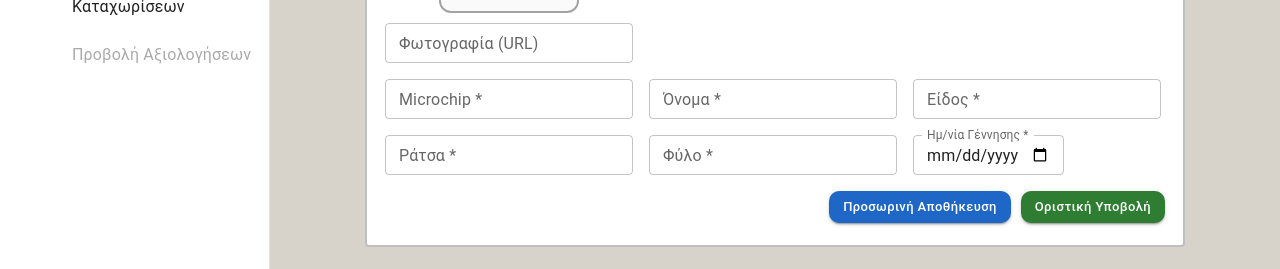
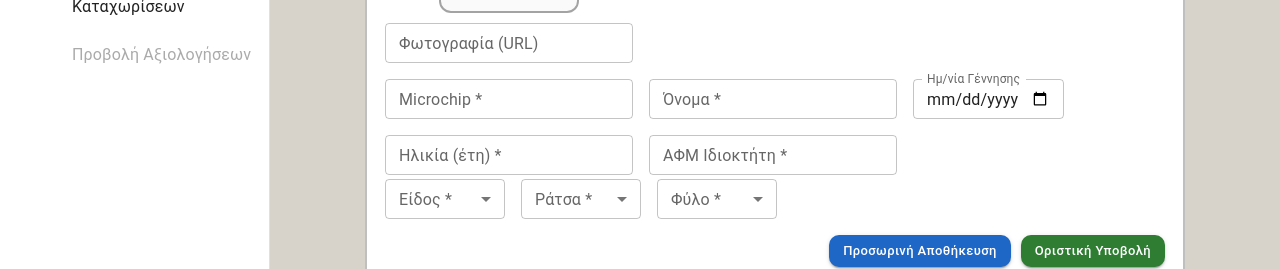
Before and after one commit to MerApost/Website-PetHealth, a React (Create React App) app: page /vet_main/1/pet-register in a window 1280 px wide. Shown: the part 377-646 px from the top of the page. Built offline with nearby package versions, Linux system fonts and the light colour scheme; sample sign-in values are in the browser's storage; some icons are missing.

Commit message:
vet pet register fixx

```diff
--- a/db.json
+++ b/db.json
@@ -22,6 +22,17 @@
           "color": "Λευκό",
           "photo": "https://images.unsplash.com/photo-1629740067905-bd3f515aa739?q=80&w=1976&auto=format&fit=crop&ixlib=rb-4.1.0&ixid=M3wxMjA3fDB8MHxwaG90by1wYWdlfHx8fGVufDB8fHx8fA%3D%3D",
           "isLost": false
+        },
+        {
+          "id": 2,
+          "microchip": "333333333",
+          "name": "Μπιλι",
+          "type": "Σκύλος",
+          "breed": "Boxer",
+          "gender": "Αρσενικό",
+          "birthDate": "",
+          "age": 4,
+          "photo": "https://images.unsplash.com/photo-1637852423152-342403950d2f?q=80&w=687&auto=format&fit=crop&ixlib=rb-4.1.0&ixid=M3wxMjA3fDB8MHxwaG90by1wYWdlfHx8fGVufDB8fHx8fA%3D%3D"
         }
       ],
       "photo": "https://images.unsplash.com/photo-1607746882042-944635dfe10e?q=80&w=1170&auto=format&fit=crop&ixlib=rb-4.1.0&ixid=M3wxMjA3fDB8MHxwaG90by1wYWdlfHx8fGVufDB8fHx8fA%3D%3D"
@@ -36,7 +47,19 @@
       "afm": "123412345",
       "petsCount": 3,
       "password": "12345678Aa!",
-      "pets": []
+      "pets": [
+        {
+          "id": 1,
+          "microchip": "333",
+          "name": "aka",
+          "type": "Χελώνα",
+          "breed": "Καμία επιλογή",
+          "gender": "Αρσενικό",
+          "birthDate": "",
+          "age": 4,
+          "photo": ""
+        }
+      ]
     },
     {
       "id": "3",
@@ -306,7 +329,44 @@
     }
   ],
   "foundReports": [],
-  "petRegistrations": [],
+  "petRegistrations": [
+    {
+      "id": "0f77",
+      "microchip": "333333333",
+      "name": "Μπιλι",
+      "species": "Σκύλος",
+      "breed": "Boxer",
+      "gender": "Αρσενικό",
+      "birthDate": "",
+      "age": "4",
+      "ownerAfm": "123456789",
+      "photo": "https://images.unsplash.com/photo-1637852423152-342403950d2f?q=80&w=687&auto=format&fit=crop&ixlib=rb-4.1.0&ixid=M3wxMjA3fDB8MHxwaG90by1wYWdlfHx8fGVufDB8fHx8fA%3D%3D",
+      "vetId": "3",
+      "status": "final",
+      "ownerId": "1",
+      "petId": 2,
+      "createdAt": "2026-01-18T14:17:04.629Z",
+      "updatedAt": "2026-01-18T14:17:04.629Z"
+    },
+    {
+      "id": "7693",
+      "microchip": "333",
+      "name": "aka",
+      "species": "Χελώνα",
+      "breed": "Καμία επιλογή",
+      "gender": "Αρσενικό",
+      "birthDate": "",
+      "age": "4",
+      "ownerAfm": "123412345",
+      "photo": "",
+      "vetId": "3",
+      "status": "final",
+      "ownerId": "2",
+      "petId": 1,
+      "createdAt": "2026-01-18T14:36:18.200Z",
+      "updatedAt": "2026-01-18T14:36:18.200Z"
+    }
+  ],
   "vetSchedules": [
     {
       "id": "d183",
--- a/src/pages/Vet/VetPetRegister.css
+++ b/src/pages/Vet/VetPetRegister.css
@@ -90,6 +90,17 @@
   margin-top: 16px;
 }
 
+.vetpet-message{
+  margin-top: 10px;
+  padding: 8px 12px;
+  border-radius: 8px;
+  background: #ffe3e3;
+  color: #8b1d1d;
+  border: 1px solid #f0b5b5;
+  text-align: center;
+  font-size: 12px;
+}
+
 .vetpet-btn-blue,
 .vetpet-btn-green{
   padding: 4px 14px !important;
@@ -101,6 +112,11 @@
 
 .vetpet-btn-blue{ background: #1e67c6 !important; }
 .vetpet-btn-green{ background: #2e7d32 !important; }
+
+.vetpet-select .MuiInputBase-root{
+  min-height: 40px;
+  min-width: 120px;
+}
 
 .vetpet-back{
   margin-top: 18px;
--- a/src/pages/Vet/VetPetRegister.js
+++ b/src/pages/Vet/VetPetRegister.js
@@ -11,11 +11,15 @@ import {
   Button,
   Box,
   CssBaseline,
+  MenuItem,
 } from "@mui/material";
 
 import InsertPhotoIcon from "@mui/icons-material/InsertPhoto";
 import BackButton from "../../components/BackButton/BackButton";
 import VetDashboard from "./VetDashboard";
+import Pet_Types from "../Lost_Pets/Data/Pet_Types";
+import { Pet_Breeds } from "../Lost_Pets/Data/Pet_Breeds";
+import { GenderOptions } from "../Lost_Pets/Data/GenderOptions";
 
 const initial = {
   microchip: "",
@@ -24,6 +28,8 @@ const initial = {
   breed: "",
   gender: "",
   birthDate: "",
+  age: "",
+  ownerAfm: "",
   photo: "",
 };
 
@@ -31,6 +37,8 @@ export default function VetPetRegister() {
   const navigate = useNavigate();
   const [form, setForm] = React.useState(initial);
   const [saving, setSaving] = React.useState(false);
+  const [errors, setErrors] = React.useState({ ownerAfm: "", microchip: "" });
+  const [message, setMessage] = React.useState("");
 
   const rawVetId = localStorage.getItem("userId");
   const vetId = (rawVetId || "").trim();
@@ -39,7 +47,14 @@ export default function VetPetRegister() {
     if (!vetId) navigate("/login");
   }, [vetId, navigate]);
 
-  const change = (k) => (e) => setForm((p) => ({ ...p, [k]: e.target.value }));
+  const change = (k) => (e) => {
+    const value = e.target.value;
+    setForm((p) => ({ ...p, [k]: value }));
+    if (k === "ownerAfm" || k === "microchip") {
+      setErrors((prev) => ({ ...prev, [k]: "" }));
+      setMessage("");
+    }
+  };
 
   const maxBirthDate = React.useMemo(() => {
     const d = new Date();
@@ -60,7 +75,8 @@ export default function VetPetRegister() {
       form.species.trim() &&
       form.breed.trim() &&
       form.gender.trim() &&
-      form.birthDate.trim()
+      String(form.age).trim() &&
+      form.ownerAfm.trim()
     );
   };
 
@@ -83,11 +99,73 @@ export default function VetPetRegister() {
 
     try {
       setSaving(true);
+      setMessage("");
+
+      let ownerId = "";
+      let petId = "";
+
+      if (status === "final") {
+        const usersRes = await fetch("http://localhost:3004/users");
+        const users = usersRes.ok ? await usersRes.json() : [];
+        const owner = Array.isArray(users)
+          ? users.find((u) => String(u.afm || "").trim() === form.ownerAfm.trim() && u.role === "owner")
+          : null;
+
+        if (!owner) {
+          setErrors((prev) => ({ ...prev, ownerAfm: "Δεν βρέθηκε ιδιοκτήτης με αυτό το ΑΦΜ." }));
+          setMessage("Δεν βρέθηκε ιδιοκτήτης με αυτό το ΑΦΜ.");
+          return;
+        }
+
+        const microchipTaken = Array.isArray(users)
+          ? users.some((u) =>
+              Array.isArray(u.pets) &&
+              u.pets.some((p) => String(p.microchip || "").trim() === form.microchip.trim())
+            )
+          : false;
+
+        if (microchipTaken) {
+          setErrors((prev) => ({ ...prev, microchip: "Υπάρχει ήδη κατοικίδιο με αυτό το microchip." }));
+          setMessage("Υπάρχει ήδη κατοικίδιο με αυτό το microchip.");
+          return;
+        }
+
+        const nextId =
+          Array.isArray(owner.pets) && owner.pets.length > 0
+            ? Math.max(...owner.pets.map((p) => Number(p.id) || 0)) + 1
+            : 1;
+
+        const newPet = {
+          id: nextId,
+          microchip: form.microchip.trim(),
+          name: form.name.trim(),
+          type: form.species.trim(),
+          breed: form.breed.trim(),
+          gender: form.gender.trim(),
+          birthDate: form.birthDate.trim(),
+          age: form.age ? Number(form.age) : "",
+          photo: form.photo.trim(),
+        };
+
+        const patchRes = await fetch(`http://localhost:3004/users/${owner.id}`, {
+          method: "PATCH",
+          headers: { "Content-Type": "application/json" },
+          body: JSON.stringify({
+            pets: Array.isArray(owner.pets) ? [...owner.pets, newPet] : [newPet],
+          }),
+        });
+        if (!patchRes.ok) throw new Error("PATCH failed");
+
+        ownerId = owner.id;
+        petId = newPet.id;
+      }
 
       const payload = {
         ...form,
         vetId,
         status,
+        ownerId,
+        petId,
         createdAt: new Date().toISOString(),
         updatedAt: new Date().toISOString(),
       };
@@ -122,7 +200,7 @@ export default function VetPetRegister() {
         <Divider className="vetpet-divider" />
 
         <Grid container spacing={2} className="vetpet-grid">
-          <Grid item xs={12} md={4}>
+          <Grid item xs={12} md={3}>
             <div className="vetpet-photo">
               <div className="vetpet-photo-box">
                 {form.photo && isLikelyUrl(form.photo) ? (
@@ -145,7 +223,7 @@ export default function VetPetRegister() {
             </div>
           </Grid>
 
-          <Grid item xs={12} md={8}>
+          <Grid item xs={12} md={9}>
             <Grid container spacing={2}>
               <Grid item xs={12} md={6}>
                 <TextField
@@ -154,6 +232,8 @@ export default function VetPetRegister() {
                   fullWidth
                   value={form.microchip}
                   onChange={change("microchip")}
+                  error={Boolean(errors.microchip)}
+                  helperText={errors.microchip || ""}
                 />
               </Grid>
 
@@ -169,40 +249,8 @@ export default function VetPetRegister() {
 
               <Grid item xs={12} md={6}>
                 <TextField
-                  label="Είδος *"
-                  size="small"
-                  fullWidth
-                  value={form.species}
-                  onChange={change("species")}
-                  placeholder="Σκύλος/Γάτα..."
-                />
-              </Grid>
-
-              <Grid item xs={12} md={6}>
-                <TextField
-                  label="Ράτσα *"
-                  size="small"
-                  fullWidth
-                  value={form.breed}
-                  onChange={change("breed")}
-                />
-              </Grid>
-
-              <Grid item xs={12} md={6}>
-                <TextField
-                  label="Φύλο *"
-                  size="small"
-                  fullWidth
-                  value={form.gender}
-                  onChange={change("gender")}
-                  placeholder="Αρσενικό/Θηλυκό"
-                />
-              </Grid>
-
-              <Grid item xs={12} md={6}>
-                <TextField
                   type="date"
-                  label="Ημ/νία Γέννησης *"
+                  label="Ημ/νία Γέννησης"
                   size="small"
                   fullWidth
                   value={form.birthDate}
@@ -211,9 +259,91 @@ export default function VetPetRegister() {
                   inputProps={{ max: maxBirthDate }}
                 />
               </Grid>
+
+              <Grid item xs={12} md={6}>
+                <TextField
+                  label="Ηλικία (έτη) *"
+                  size="small"
+                  fullWidth
+                  type="number"
+                  value={form.age}
+                  onChange={change("age")}
+                  inputProps={{ min: 0, step: 1 }}
+                />
+              </Grid>
+
+              <Grid item xs={12} md={6}>
+                <TextField
+                  label="ΑΦΜ Ιδιοκτήτη *"
+                  size="small"
+                  fullWidth
+                  value={form.ownerAfm}
+                  onChange={change("ownerAfm")}
+                  error={Boolean(errors.ownerAfm)}
+                  helperText={errors.ownerAfm || ""}
+                />
+              </Grid>
             </Grid>
           </Grid>
         </Grid>
+
+        <Grid container spacing={2} className="vetpet-grid">
+          <Grid item xs={12}>
+            <TextField
+              select
+              label="Είδος *"
+              size="small"
+              fullWidth
+              value={form.species}
+              onChange={change("species")}
+              className="vetpet-select"
+            >
+              {Pet_Types.map((type) => (
+                <MenuItem key={type.label} value={type.label}>
+                  {type.label}
+                </MenuItem>
+              ))}
+            </TextField>
+          </Grid>
+
+          <Grid item xs={12}>
+            <TextField
+              select
+              label="Ράτσα *"
+              size="small"
+              fullWidth
+              value={form.breed}
+              onChange={change("breed")}
+              className="vetpet-select"
+            >
+              {Pet_Breeds.map((breed) => (
+                <MenuItem key={breed.value || breed.label} value={breed.value || breed.label}>
+                  {breed.label}
+                </MenuItem>
+              ))}
+            </TextField>
+          </Grid>
+
+          <Grid item xs={12}>
+            <TextField
+              select
+              label="Φύλο *"
+              size="small"
+              fullWidth
+              value={form.gender}
+              onChange={change("gender")}
+              className="vetpet-select"
+            >
+              {GenderOptions.map((opt) => (
+                <MenuItem key={opt.value || opt.label} value={opt.value}>
+                  {opt.label}
+                </MenuItem>
+              ))}
+            </TextField>
+          </Grid>
+        </Grid>
+
+        {message && <div className="vetpet-message">{message}</div>}
 
         <Box className="vetpet-actions">
           <Button
```
